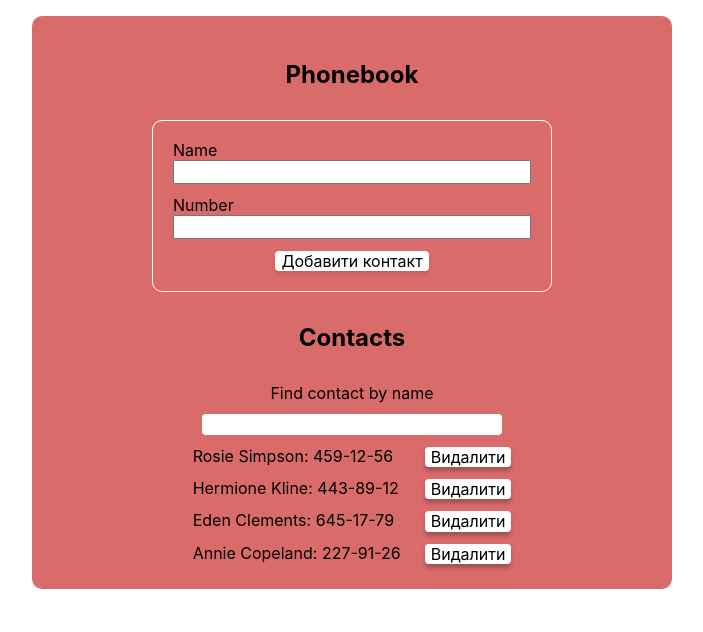
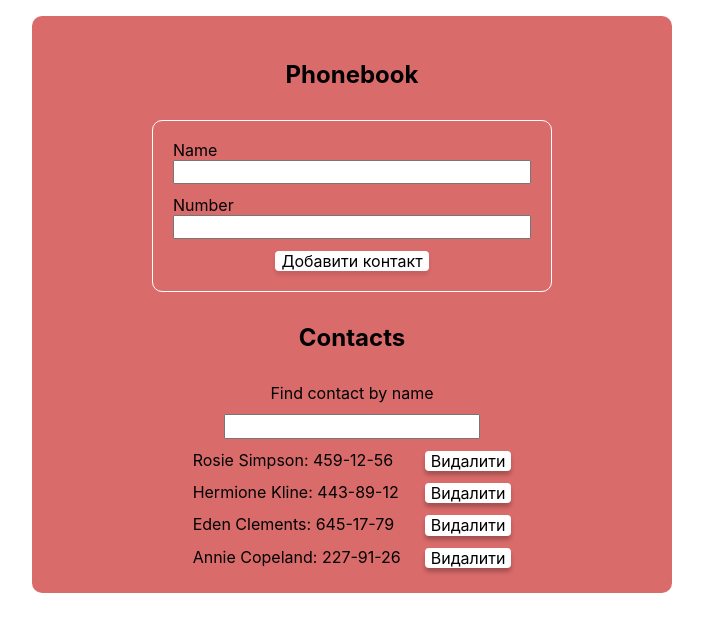
Before and after one commit to OleksiiPanaioti/goit-react-hw-07-phonebook, a React (Create React App) app: page / in a window 1280 px wide. Shown: the top 632 px of the page, without its empty margins (288-991 px from the left). Built offline with nearby package versions, Linux system fonts and the light colour scheme.

Commit message:
error still here

```diff
--- a/src/components/Filter/Filter.jsx
+++ b/src/components/Filter/Filter.jsx
@@ -1,10 +1,10 @@
 import PropTypes from 'prop-types';
-import { Label, Input } from './Filter.styled';
+import { Label } from './Filter.styled';
 
 export const Filter = ({ search, onSearch }) => (
   <Label>
     Find contact by name
-    <Input type="text" value={search} onChange={onSearch} />
+    <input type="text" value={search} onChange={onSearch} />
   </Label>
 );
 
--- a/src/components/Filter/Filter.styled.jsx
+++ b/src/components/Filter/Filter.styled.jsx
@@ -6,8 +6,8 @@ export const Label = styled.label`
   align-items: center;
   gap: 12px;
 `;
-export const Input = styled.input`
-  width: 300px;
-  border-radius: 4px;
-  border: none;
-`;
+// export const Input = styled.input`
+//   width: 300px;
+//   border-radius: 4px;
+//   border: none;
+// `;
```
